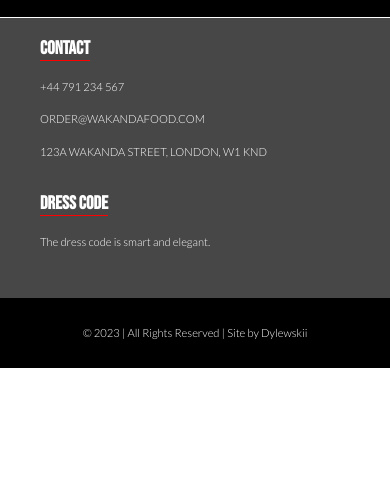
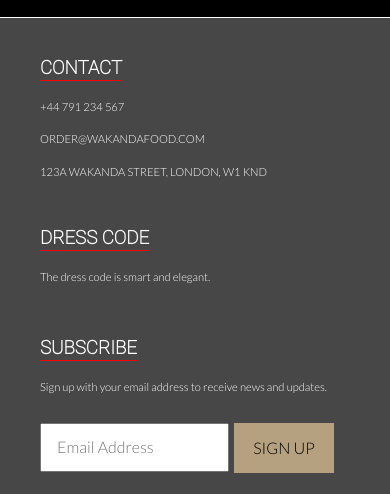
Before and after one commit to dylewskii/restaurant-page, a website built with webpack: page src/index.html in a window 390 px wide. Shown: the part 1506-2000 px from the top of the page. Before the commit the page ends 1874 px from the top, so only its background shows below. Built offline with nearby package versions, Linux system fonts and the light colour scheme; files whose address does not match are found by name.

Commit message:
add footer media query

```diff
--- a/src/functions/footer-load.js
+++ b/src/functions/footer-load.js
@@ -6,39 +6,66 @@ const footerLoad = function () {
     contentDiv.appendChild(footerDiv);
 
     // -- Footer --
-    // top
-    const footerTop = document.createElement("div");
-    footerTop.classList.add("footer__top");
-    footerDiv.appendChild(footerTop);
+    // contact
+    const footerContact = document.createElement("div");
+    footerContact.classList.add("footer__contact");
+    footerDiv.appendChild(footerContact);
 
-    const footerTopH3 = document.createElement("H3");
-    footerTopH3.textContent = "Contact";
-    footerTop.appendChild(footerTopH3);
+    const footerContactH3 = document.createElement("H3");
+    footerContactH3.textContent = "CONTACT";
+    footerContact.appendChild(footerContactH3);
 
-    const footerTopP1 = document.createElement("p");
-    footerTopP1.textContent = "+44 791 234 567";
-    footerTop.appendChild(footerTopP1);
+    const footerContactP1 = document.createElement("p");
+    footerContactP1.textContent = "+44 791 234 567";
+    footerContact.appendChild(footerContactP1);
 
-    const footerTopP2 = document.createElement("p");
-    footerTopP2.textContent = "ORDER@WAKANDAFOOD.COM";
-    footerTop.appendChild(footerTopP2);
+    const footerContactP2 = document.createElement("p");
+    footerContactP2.textContent = "ORDER@WAKANDAFOOD.COM";
+    footerContact.appendChild(footerContactP2);
 
-    const footerTopP3 = document.createElement("p");
-    footerTopP3.textContent = "123A WAKANDA STREET, LONDON, W1 KND";
-    footerTop.appendChild(footerTopP3);
+    const footerContactP3 = document.createElement("p");
+    footerContactP3.textContent = "123A WAKANDA STREET, LONDON, W1 KND";
+    footerContact.appendChild(footerContactP3);
 
-    // bottom
-    const footerBottom = document.createElement("div");
-    footerBottom.classList.add("footer__bottom");
-    footerDiv.appendChild(footerBottom);
+    // dress code
+    const footerDresscode = document.createElement("div");
+    footerDresscode.classList.add("footer__dresscode");
+    footerDiv.appendChild(footerDresscode);
 
-    const footerBottomH3 = document.createElement("H3");
-    footerBottomH3.textContent = "Dress Code";
-    footerBottom.appendChild(footerBottomH3);
+    const footerDresscodeH3 = document.createElement("H3");
+    footerDresscodeH3.textContent = "DRESS CODE";
+    footerDresscode.appendChild(footerDresscodeH3);
 
-    const footerBottomP1 = document.createElement("p");
-    footerBottomP1.textContent = "The dress code is smart and elegant.";
-    footerBottom.appendChild(footerBottomP1);
+    const footerDresscodeP1 = document.createElement("p");
+    footerDresscodeP1.textContent = "The dress code is smart and elegant.";
+    footerDresscode.appendChild(footerDresscodeP1);
+
+    // subscribe
+    const footerSubscribe = document.createElement("div");
+    footerSubscribe.classList.add("footer__subscribe");
+    footerDiv.appendChild(footerSubscribe);
+
+    const footerSubscribeH3 = document.createElement("H3");
+    footerSubscribeH3.textContent = "SUBSCRIBE";
+    footerSubscribe.appendChild(footerSubscribeH3);
+
+    const footerSubscribeP1 = document.createElement("p");
+    footerSubscribeP1.textContent = "Sign up with your email address to receive news and updates.";
+    footerSubscribe.appendChild(footerSubscribeP1);
+
+    const footerInputDiv = document.createElement("div");
+    footerInputDiv.classList.add("footer__input-div");
+    footerSubscribe.appendChild(footerInputDiv);
+
+    const footerSubscribeInput = document.createElement("input");
+    footerSubscribeInput.setAttribute("placeholder", "Email Address");
+    footerSubscribe.appendChild(footerSubscribeInput);
+    footerInputDiv.appendChild(footerSubscribeInput);
+
+    const footerSubscribeButton = document.createElement("button");
+    footerSubscribeButton.textContent = "SIGN UP";
+    footerSubscribe.appendChild(footerSubscribeButton);
+    footerInputDiv.appendChild(footerSubscribeButton);
 
     // copyright
     const footerCopyright = document.createElement("div");
--- a/src/pages/home-page.js
+++ b/src/pages/home-page.js
@@ -30,7 +30,7 @@ const homePage = function () {
     // -- Body --
     // 1
     const cardOneH3 = document.createElement("h3");
-    cardOneH3.textContent = "Reservations";
+    cardOneH3.textContent = "RESERVATIONS";
     bodyCardOne.appendChild(cardOneH3);
 
     const cardOneP = document.createElement("p");
@@ -44,7 +44,7 @@ const homePage = function () {
 
     // 2
     const cardTwoH3 = document.createElement("h3");
-    cardTwoH3.textContent = "Lounge";
+    cardTwoH3.textContent = "LOUNGE";
     bodyCardTwo.appendChild(cardTwoH3);
 
     const cardTwoP = document.createElement("p");
@@ -58,12 +58,12 @@ const homePage = function () {
 
     // 3
     const cardThreeH3 = document.createElement("h3");
-    cardThreeH3.textContent = "À la carte";
+    cardThreeH3.textContent = "À LA CARTE";
     bodyCardThree.appendChild(cardThreeH3);
 
     const cardThreeBtn = document.createElement("button");
     cardThreeBtn.classList.add("cardBtn", "menuBtn");
-    cardThreeBtn.textContent = "View à la carte";
+    cardThreeBtn.textContent = "View Menu";
     bodyCardThree.appendChild(cardThreeBtn);
 
     // 4
@@ -73,7 +73,7 @@ const homePage = function () {
     bodyCardFour.appendChild(cardFourTop);
 
     const cardFourH3 = document.createElement("h3");
-    cardFourH3.textContent = "Follow us";
+    cardFourH3.textContent = "FOLLOW US";
     cardFourTop.appendChild(cardFourH3);
 
     const cardFourP = document.createElement("p");
--- a/src/styles/home.css
+++ b/src/styles/home.css
@@ -7,12 +7,12 @@
 }
 
 @font-face {
-    font-family: "Secondary-Light" ;
+    font-family: "Body-Light" ;
     src: url(/src/assets/fonts/Lato-Light.ttf);
 }
 
 @font-face {
-    font-family: "Secondary-Regular";
+    font-family: "Body-Regular";
     src: url(/src/assets/fonts/Lato-Regular.ttf);
 }
 
@@ -21,12 +21,25 @@
     src: url(/src/assets/fonts/MonsieurLaDoulaise-Regular.ttf);
 }
 
-h1, h2, h3, h4, h5, h6 {
+@font-face {
+    font-family: "Subheader-Main";
+    src: url(/src/assets/fonts/Roboto-Thin.ttf);
+}
+
+h1 {
     font-family: "Header-Main";
 }
 
+h2, h3, h4, h5, h6 {
+    font-family: "Subheader-Main";
+}
+
 p, a, button {
-    font-family: "Secondary-Light";
+    font-family: "Body-Light";
+}
+
+::placeholder {
+    font-family: "Body-Light";
 }
 
 /* Header */
@@ -171,6 +184,7 @@ p, a, button {
     width: 150px;
     background-color: #B5A080;
     margin: 0 auto;
+    cursor: pointer;
 }
 
 #social-img1 {
@@ -216,39 +230,74 @@ p, a, button {
     color: white;
     display: grid;
     min-height: 350px;
-    grid-template-rows: 40% 40% 20%;
+    grid-template-rows: 60% 40%;
+    grid-template-columns: 50% 50%;
     flex-direction: column;
 }
 
-.footer__top > h3,
-.footer__bottom > h3 {
+.footer__contact > h3,
+.footer__dresscode > h3,
+.footer__subscribe > h3 {
     margin: 20px 0 10px 0;
     border-bottom: 1px solid red;
 }
 
-.footer__top,
-.footer__bottom {
+.footer__contact,
+.footer__dresscode,
+.footer__subscribe {
     display: flex;
     flex-direction: column;
     justify-content: flex-start;
     align-items: flex-start;
 }
 
-.footer__top {
+.footer__contact {
     grid-row: 1;
+    grid-column: 1;
     padding: 0 40px 0 40px;
 }
 
-.footer__bottom {
+.footer__dresscode {
     grid-row: 2;
+    grid-column: 1;
     padding: 0 40px 0 40px;
     margin-top: 15px;
 }
 
-.footer__top > p,
-.footer__bottom > p {
+.footer__subscribe {
+    grid-row: span 2;
+    grid-column: 2;
+}
+
+.footer__contact > p,
+.footer__dresscode > p,
+.footer__subscribe > p {
     margin: 10px 0 10px 0;
     font-size: 0.7rem
+}
+
+.footer__input-div > input {
+    width: 185px;
+    height: 30px;
+    padding: 10px;
+    margin: 20px 10px 20px 0;
+}
+
+.footer__input-div > input:focus {
+    outline: none;
+}
+
+.footer__input-div > button {
+    background-color: #B5A080;
+    border: none;
+    width: 100px;
+    height: 55px;
+}
+
+.footer__input-div > button:hover {
+    background-color: white;
+    cursor: pointer;
+    transition: background-color 0.3s;
 }
 
 .footer__copyright {
@@ -257,6 +306,7 @@ p, a, button {
     justify-content: center;
     align-items: center;
     grid-row: 3;
+    grid-column: span 2;
     font-size: 0.7rem
 }
 
@@ -366,3 +416,51 @@ p, a, button {
     font-size: 0.6rem;
     justify-self: flex-start;
 }
+
+/* --- MEDIA QUERIES --- */
+@media (max-width: 450px){
+    .footer {
+        display: grid;
+        grid-template-rows: 175px 125px 200px;
+        grid-template-columns: 1fr;
+        flex-direction: column;
+    }
+
+    .footer__contact {
+        grid-row: 1;
+        padding: 20px 40px 0 40px;
+    }
+
+    .footer__dresscode {
+        grid-row: 2;
+        grid-column: 1;
+    }
+
+    .footer__subscribe {
+        grid-row: 3;
+        grid-column: 1;
+        padding: 0 40px 0 40px;
+    }
+
+    .footer__input-div {
+        display: flex;
+        flex-direction: row;
+        align-items: center;
+    }
+
+    .footer__input-div > input {
+        width: 155px;
+        height: 15px;
+        padding: 15px;
+        margin-right: 5px;
+    }
+
+    .footer__input-div > button {
+        width: 100px;
+        height: 50px;
+    }
+
+    .footer__copyright {
+        grid-row: 4;
+    }
+}
```
Also changed, not shown: src/assets/fonts/Roboto-Thin.ttf (added).
